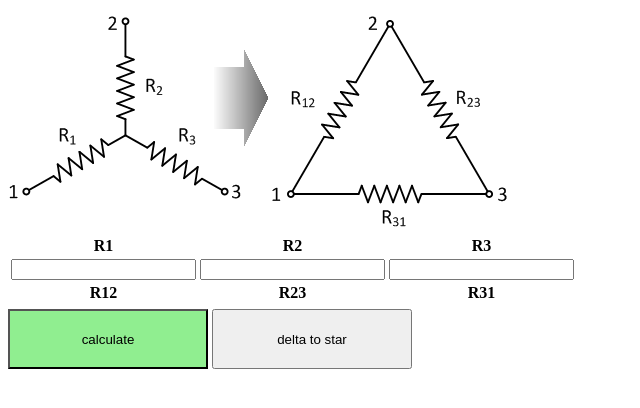
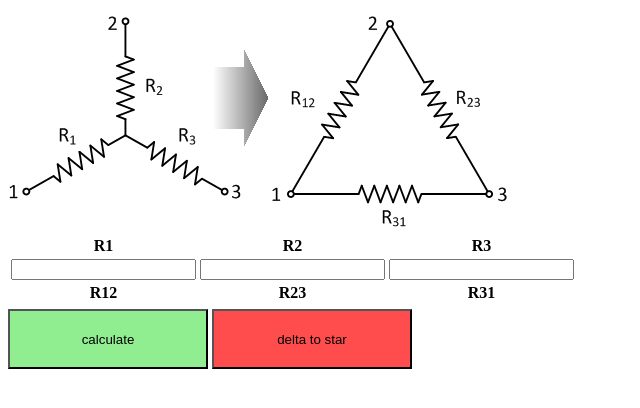
Before and after one commit to minaemad100/circuits, a plain HTML site: page star delta.html in a window 1280 px wide. Shown: the whole page, without its empty margins (0-640 px from the left). Drawn offline with Linux system fonts and the light colour scheme.

Commit message:
Update star delta.html

```diff
--- a/star delta.html
+++ b/star delta.html
@@ -35,7 +35,7 @@
 </table>
 <button  type="Button" style=" background-color:lightgreen; height:60px; width:200px;" onclick="calc()">calculate</button>
 
-<a href="deltastar.html"><button  type="Button" style=" background-color:lightred; height:60px; width:200px;">delta to star</button></a>
+<a href="deltastar.html"><button  type="Button" style=" background-color:#ff4d4d; height:60px; width:200px;">delta to star</button></a>
 <script src="script2.js"></script>
 </body>
 </html>
```
